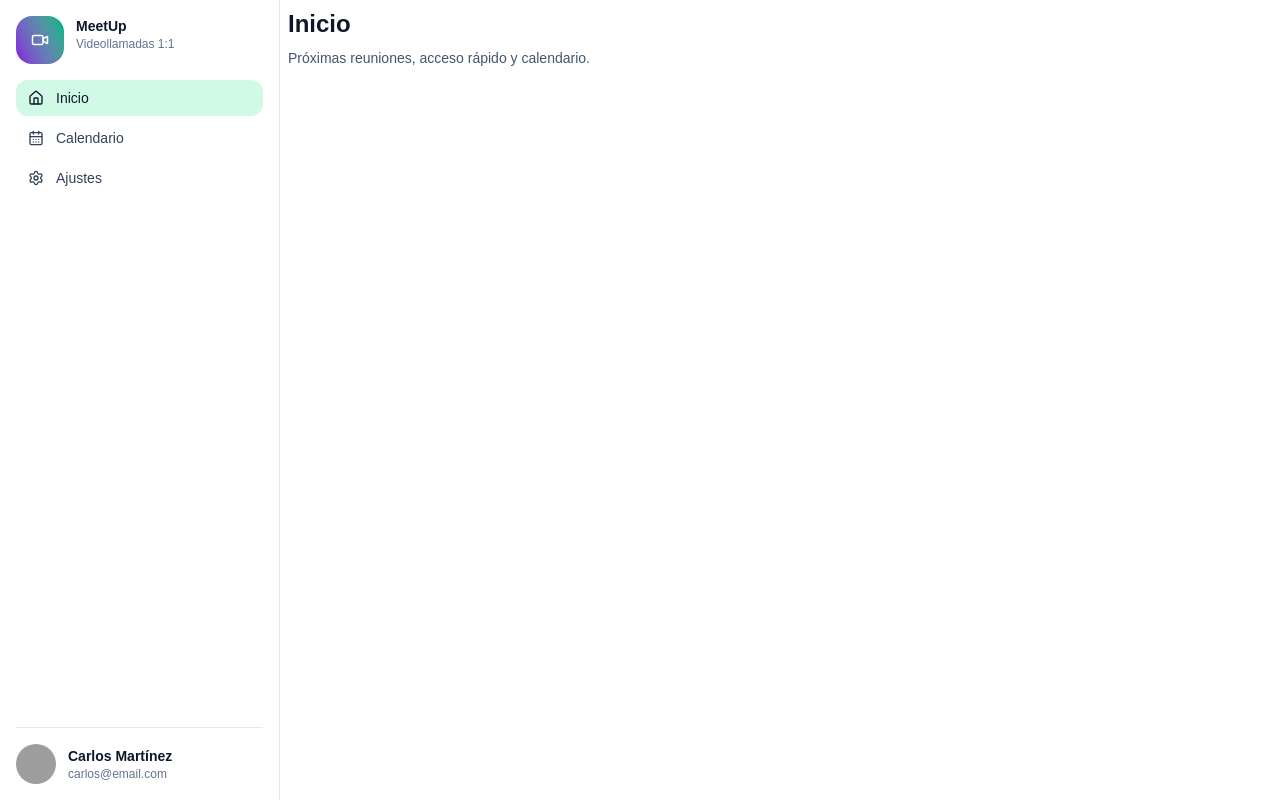
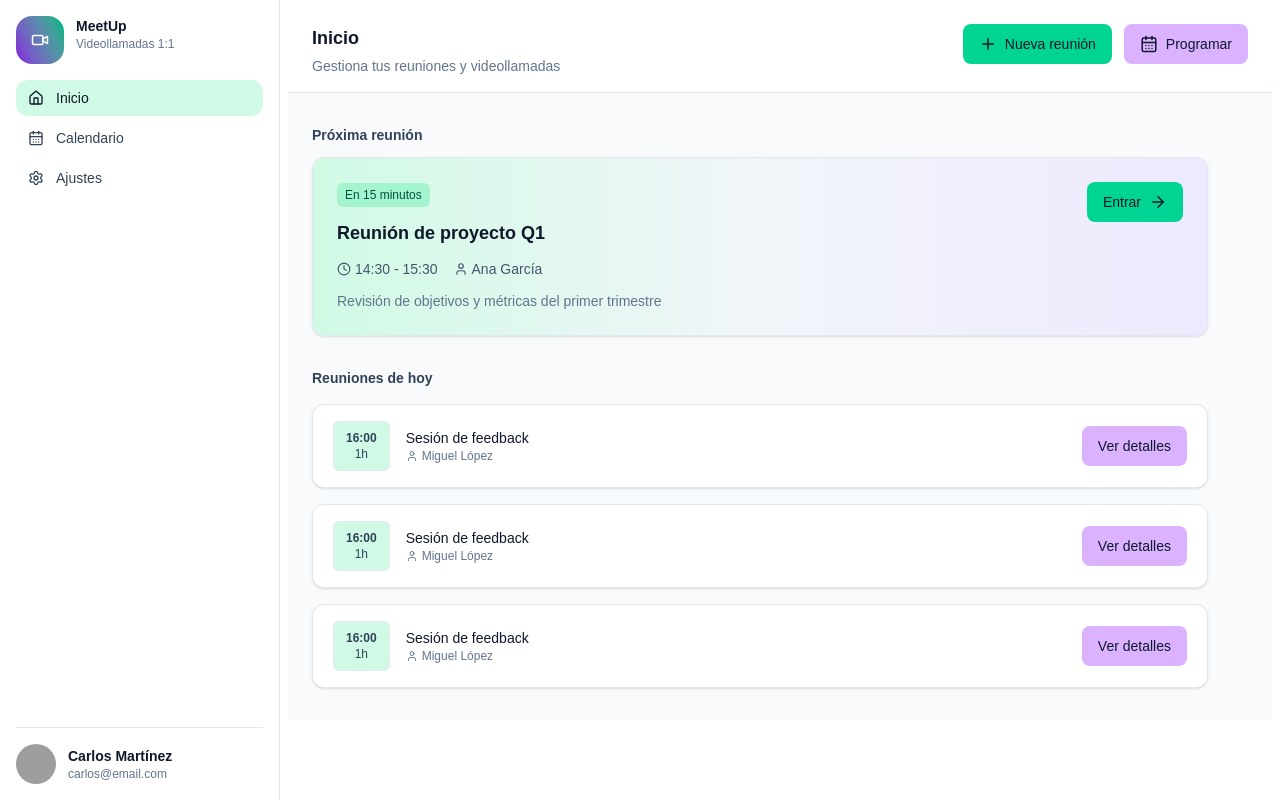
Before and after one commit to itscarlosvg/ometv-clone, a Next.js app in the folder frontend/: page /dashboard in a window 1280 px wide. Built offline with nearby package versions, Linux system fonts and the light colour scheme; grey boxes are pictures that could not be loaded.

Commit message:
feat(frontend): home page added

```diff
--- a/frontend/src/app/dashboard/page.tsx
+++ b/frontend/src/app/dashboard/page.tsx
@@ -1,10 +1,15 @@
+import { PageTopbar } from "@/components/layout/page-topbar";
+import { HomeLayout } from "@/components/home/home-layout";
+
 export default function AppHome() {
     return (
-        <div className="space-y-2">
-            <h1 className="text-2xl font-semibold">Inicio</h1>
-            <p className="text-sm text-slate-600">
-                Próximas reuniones, acceso rápido y calendario.
-            </p>
-        </div>
-    );
+    <div className="h-full flex flex-col bg-slate-50">
+      <PageTopbar
+        title="Inicio"
+        subtitle="Gestiona tus reuniones y videollamadas"
+      />
+
+      <HomeLayout />
+    </div>
+  );
 }
--- a/frontend/src/components/calendar/create-event-form.tsx
+++ b/frontend/src/components/calendar/create-event-form.tsx
@@ -13,19 +13,18 @@ export function CreateEventForm() {
 
   return (
     <div className="w-full max-w-xl bg-white border border-slate-200 rounded-xl p-6 shadow-sm space-y-6">
-      {/* Título */}
+
       <div className="space-y-2">
         <label className="text-sm font-medium text-slate-700">
           Título <span className="text-red-500">*</span>
         </label>
         <Input
-          placeholder="Placeholder"
+          placeholder="Reunion de proyecto..."
           value={title}
           onChange={(e) => setTitle(e.target.value)}
         />
       </div>
 
-      {/* Fechas */}
       <div className="grid grid-cols-2 gap-4">
         <div className="space-y-2">
           <label className="text-sm font-medium text-slate-700">
@@ -50,20 +49,18 @@ export function CreateEventForm() {
         </div>
       </div>
 
-      {/* Invitado */}
       <div className="space-y-2">
         <label className="text-sm font-medium text-slate-700">
-          Invitado (email) <span className="text-red-500">*</span>
+          Invitado <span className="text-red-500">*</span>
         </label>
         <Input
           type="email"
-          placeholder="Placeholder"
+          placeholder="Email"
           value={email}
           onChange={(e) => setEmail(e.target.value)}
         />
       </div>
 
-      {/* Notas */}
       <div className="space-y-2">
         <label className="text-sm font-medium text-slate-700">
           Notas (opcional)
@@ -71,13 +68,12 @@ export function CreateEventForm() {
         <textarea
           className="w-full rounded-md border border-slate-200 px-3 py-2 text-sm focus:outline-none focus:ring-2 focus:ring-emerald-400 resize-none"
           rows={4}
-          placeholder="Placeholder"
+          placeholder="..."
           value={notes}
           onChange={(e) => setNotes(e.target.value)}
         />
       </div>
 
-      {/* Auto link info */}
       <div className="rounded-md bg-slate-50 border border-slate-200 p-4">
         <p className="text-sm font-medium text-slate-700">
           Crear enlace de videollamada
@@ -87,7 +83,6 @@ export function CreateEventForm() {
         </p>
       </div>
 
-      {/* Actions */}
       <div className="flex gap-3 pt-2">
         <Button intent="primary">Guardar evento</Button>
 
--- /dev/null
+++ b/frontend/src/components/home/home-layout.tsx
@@ -0,0 +1,22 @@
+import { NextMeetingCard } from "./next-meeting-card";
+import { TodayMeetings } from "./today-meetings";
+
+export function HomeLayout() {
+  return (
+    <div className="flex-1 px-6 py-8">
+      <div className="max-w-4xl space-y-8">
+
+        <div>
+          <h2 className="text-sm font-semibold text-slate-700 mb-3">
+            Próxima reunión
+          </h2>
+
+          <NextMeetingCard />
+        </div>
+
+        <TodayMeetings />
+
+      </div>
+    </div>
+  );
+}
--- /dev/null
+++ b/frontend/src/components/home/index.ts
@@ -0,0 +1,4 @@
+export * from "./home-layout";
+export * from "./next-meeting-card";
+export * from "./today-meetings";
+export * from "./today-meeting-card";
--- /dev/null
+++ b/frontend/src/components/home/next-meeting-card.tsx
@@ -0,0 +1,48 @@
+import { Clock, User, ArrowRight } from "lucide-react";
+import { Button } from "@/components/ui/button";
+
+export function NextMeetingCard() {
+  return (
+    <div className="relative rounded-xl border border-slate-200 p-6 shadow-sm
+    bg-gradient-to-r from-emerald-100 via-slate-100 to-violet-100">
+
+      <div className="flex items-start justify-between">
+
+        <div className="space-y-3">
+
+          <span className="inline-flex items-center rounded-md bg-emerald-200 px-2 py-1 text-xs font-medium text-emerald-900">
+            En 15 minutos
+          </span>
+
+          <h3 className="text-lg font-semibold text-slate-900">
+            Reunión de proyecto Q1
+          </h3>
+
+          <div className="flex items-center gap-4 text-sm text-slate-600">
+
+            <div className="flex items-center gap-1">
+              <Clock size={14} />
+              14:30 - 15:30
+            </div>
+
+            <div className="flex items-center gap-1">
+              <User size={14} />
+              Ana García
+            </div>
+
+          </div>
+
+          <p className="text-sm text-slate-500">
+            Revisión de objetivos y métricas del primer trimestre
+          </p>
+
+        </div>
+
+        <Button intent="primary" rightIcon={ArrowRight}>
+          Entrar
+        </Button>
+
+      </div>
+    </div>
+  );
+}
--- /dev/null
+++ b/frontend/src/components/home/today-meeting-card.tsx
@@ -0,0 +1,34 @@
+import { User } from "lucide-react";
+import { Button } from "@/components/ui/button";
+
+export function TodayMeetingCard() {
+  return (
+    <div className="flex items-center justify-between rounded-xl border border-slate-200 bg-white px-5 py-4 shadow-sm">
+
+      <div className="flex items-center gap-4">
+
+        <div className="flex flex-col items-center justify-center rounded-md border border-slate-200 bg-emerald-100 px-3 py-2 text-xs text-slate-700">
+          <span className="font-semibold">16:00</span>
+          <span>1h</span>
+        </div>
+
+        <div>
+          <p className="text-sm font-medium text-slate-900">
+            Sesión de feedback
+          </p>
+
+          <div className="flex items-center gap-1 text-xs text-slate-500">
+            <User size={12} />
+            Miguel López
+          </div>
+        </div>
+
+      </div>
+
+      <Button intent="warning">
+        Ver detalles
+      </Button>
+
+    </div>
+  );
+}
--- /dev/null
+++ b/frontend/src/components/home/today-meetings.tsx
@@ -0,0 +1,22 @@
+import { TodayMeetingCard } from "./today-meeting-card";
+
+export function TodayMeetings() {
+
+  const meetings = [1,2,3];
+
+  return (
+    <div className="space-y-4">
+
+      <h2 className="text-sm font-semibold text-slate-700">
+        Reuniones de hoy
+      </h2>
+
+      <div className="space-y-4">
+        {meetings.map((m) => (
+          <TodayMeetingCard key={m} />
+        ))}
+      </div>
+
+    </div>
+  );
+}
```
